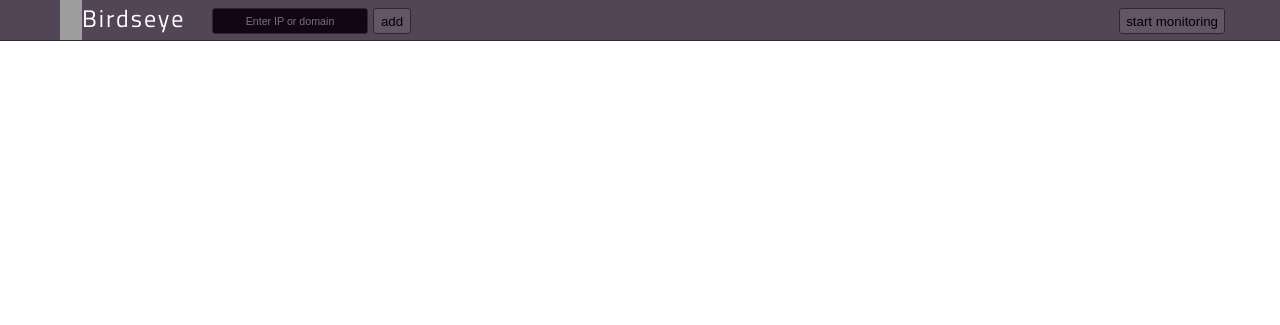
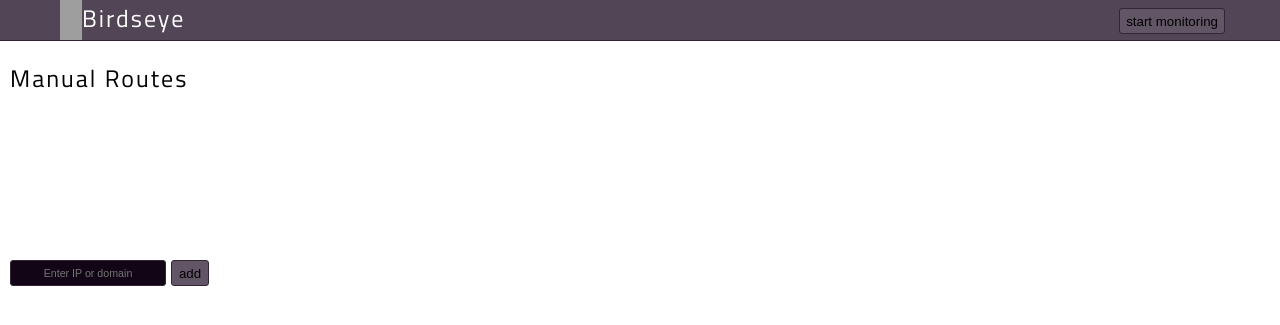
Before and after one commit to laokaplow/outbreak, a Flask app: page / in a window 1280 px wide. Shown: the top 325 px of the page. Run offline with Flask 2, Linux system fonts and the light colour scheme; some libraries are stand-ins or nearby versions; grey boxes are pictures that could not be loaded.

Commit message:
Added a few basic things to our UI, seb will spruce them up

```diff
--- a/birdseye/static/css/style.css
+++ b/birdseye/static/css/style.css
@@ -22,18 +22,21 @@ html, body, #map_canvas {
   border-color: #322636;
 }
 
-#logo {
-  color: #ffffff;
+#logo, header {
   font-family: 'Titillium Web', sans-serif;
   font-size: 18pt;
   letter-spacing: 2px;
   position: relative;
   float: left;
   top: 0px;
-  left: 60px;
   width: 190px;
   height: 20px;
   z-index: 2;
+}
+
+#logo {
+  color:#ffffff;
+  left: 60px;
 }
 
 #search_field {
@@ -162,3 +165,16 @@ div.panel p {
 div.ip {
   border: 1px dotted;
 }
+
+#map_overlay {
+  position: absolute;
+  width:350px;
+  top:60px;
+  left:10px;
+}
+
+#manual_routes {
+  width:100%;
+  height:200px;
+  background-color:white;
+}
--- /dev/null
+++ b/birdseye/static/js/main.js
@@ -0,0 +1,21 @@
+(function ($) {
+
+  var ManualRoutesView = Backbone.View.extend({
+    el: $('#manual_routes'),
+    initialize: function () {
+    },
+    render: function () {
+    }
+  });
+
+  var AppView = Backbone.View.extend({
+    el: $('body'),
+    initialize: function () {
+      this.manualRoutesView = new ManualRoutesView;
+      // TODO make these views
+      // this.googleMapView = new GoogleMapView;
+    }
+  });
+
+  var app = new AppView;
+})(jQuery);
--- a/birdseye/templates/birdseye.html
+++ b/birdseye/templates/birdseye.html
@@ -2,31 +2,36 @@
 <html>
   <head>
     <title>Birdseye</title>
+
+    <!-- Stylesheets -->
     <link rel="stylesheet" type="text/css" href="{{ css_path }}/style.css">
+
+    <!-- Scripts -->
     <script src="https://maps.googleapis.com/maps/api/js?v=3.exp"></script>
     <script src="{{ lib_path }}/jquery/dist/jquery.min.js"></script>
     <script src="{{ lib_path }}/underscore/underscore.js"></script>
+    <script src="{{ lib_path }}/backbone/backbone.js"></script>
+
+    <!-- Fonts -->
     <link href='http://fonts.googleapis.com/css?family=Titillium+Web:400,300' rel='stylesheet' type='text/css'>
-    <link rel="shortcut icon" href="../static/birdseye_logo_m_black.ico">
   </head>
   <body>
     <div class="panel" id="top_panel">
         <img id="logo_img" src="../static/birdseye_logo_m_white.png" height="40" width="22">
       <div id="logo">Birdseye</div>
+      <input class="button" id="monitoring_button" type="button" value="start monitoring">
+    </div>
+
+    <div id="map_canvas"></div>
+
+    <div id="map_overlay">
+      <div id="manual_routes">
+        <header>Manual Routes</header>
+      </div>
       <input id="search_field" type="text" placeholder="Enter IP or domain">
       <input class="button" id="submit_button" type="button" value="add">
-      <input class="button" id="monitoring_button" type="button" value="start monitoring">
     </div>
-    <div id="map_canvas"></div>
-    <!--<div class="panel" id="ip_panel">
-      <input class="button" id="collapse_button" type="button" value="<<<">
-      <p>
-      	<b>IP List:</b></br>
-        <div id="ip_list">
-        </div>
-        <input class="button" id="trace_start" type="button" value="start traceroute">
-      </p>
-    </div>-->
     <script src="{{ js_path }}/google_map.js"></script>
+    <script src="{{ js_path }}/main.js"></script>
   </body>
 </html>
--- a/bower.json
+++ b/bower.json
@@ -9,6 +9,7 @@
   "dependencies": {
     "underscore": "~1.7.0",
     "backbone": "~1.1.2",
-    "jquery": "~2.1.1"
+    "jquery": "~2.1.1",
+    "Rx": "~2.3.13"
   }
 }
```
